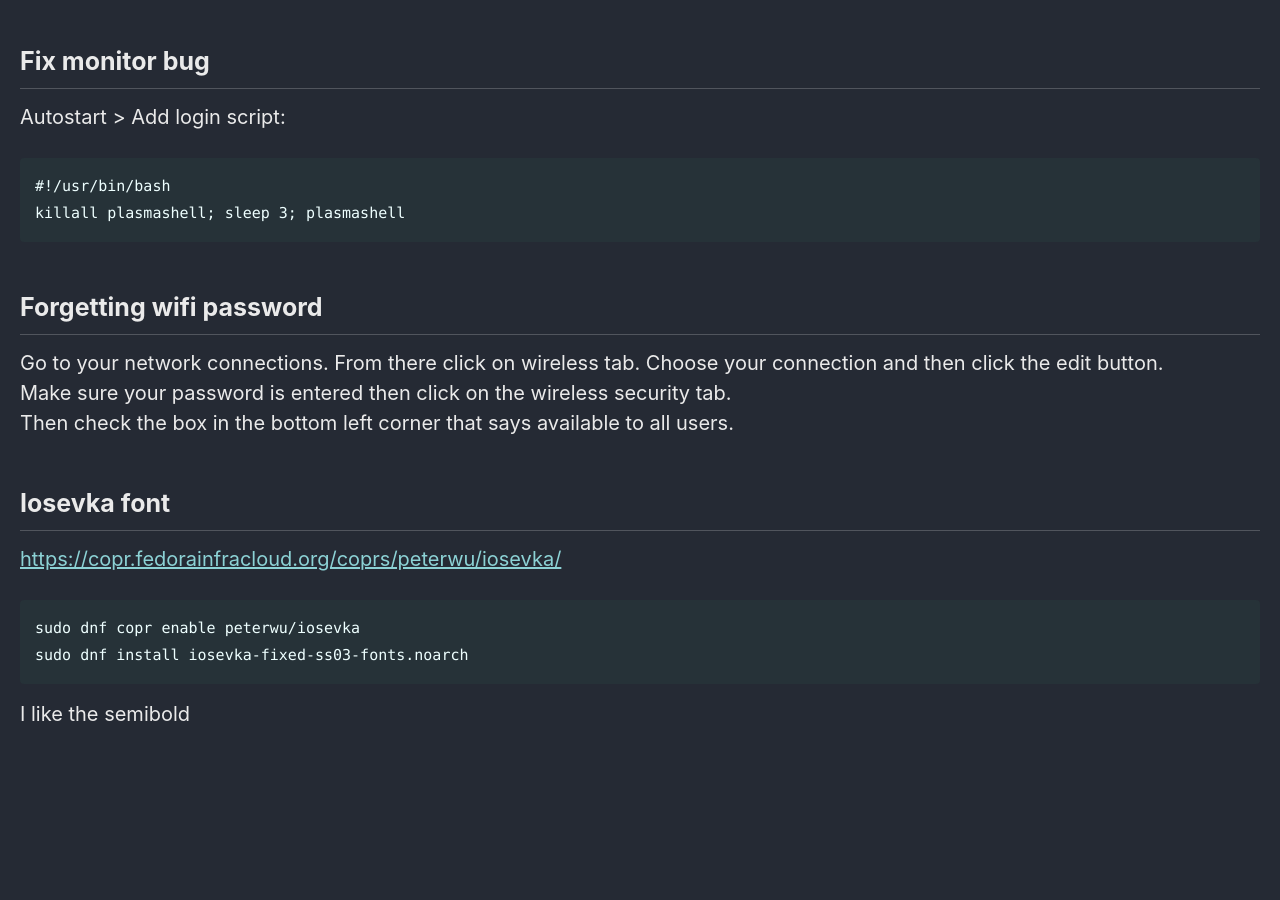
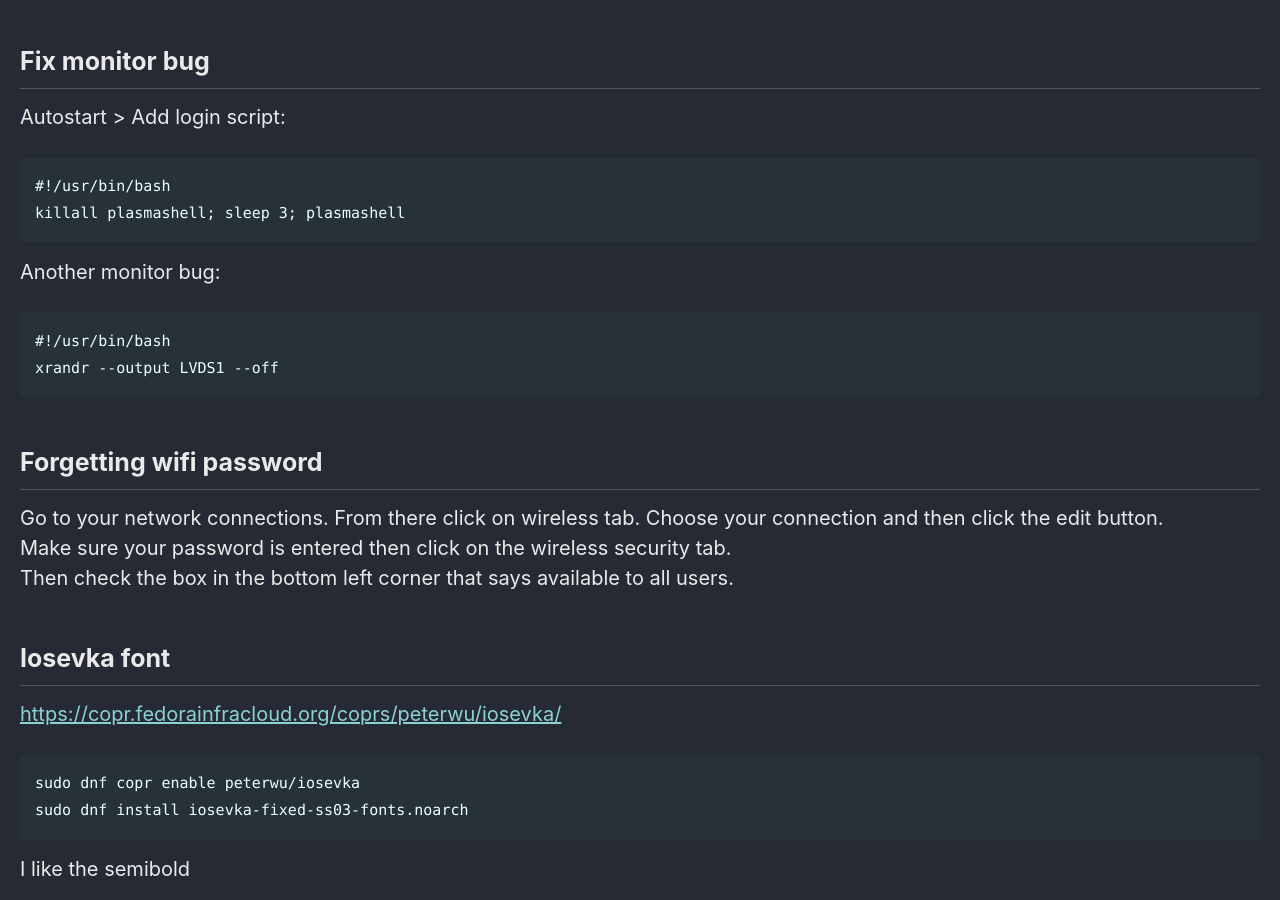
Before and after one commit to Connor-McCartney/Connor-McCartney.github.io, a Jekyll site: the page built from _pages/misc/KDE-Plasma.md, in a window 1280 px wide and 900 px high, scrolled down 1656 px. Built offline with Jekyll 4.4.1, drawn with Linux system fonts in a browser that asks for light colours; cached includes are drawn as plain includes; before the commit the page ends 2441 px from its top, so only the background shows below that.

Commit message:
Update KDE-Plasma.md

````diff
--- a/_pages/misc/KDE-Plasma.md
+++ b/_pages/misc/KDE-Plasma.md
@@ -63,6 +63,13 @@ Autostart > Add login script:
 killall plasmashell; sleep 3; plasmashell
 ```
 
+Another monitor bug:
+
+```
+#!/usr/bin/bash
+xrandr --output LVDS1 --off
+```
+
 
 ## Forgetting wifi password
 
````
